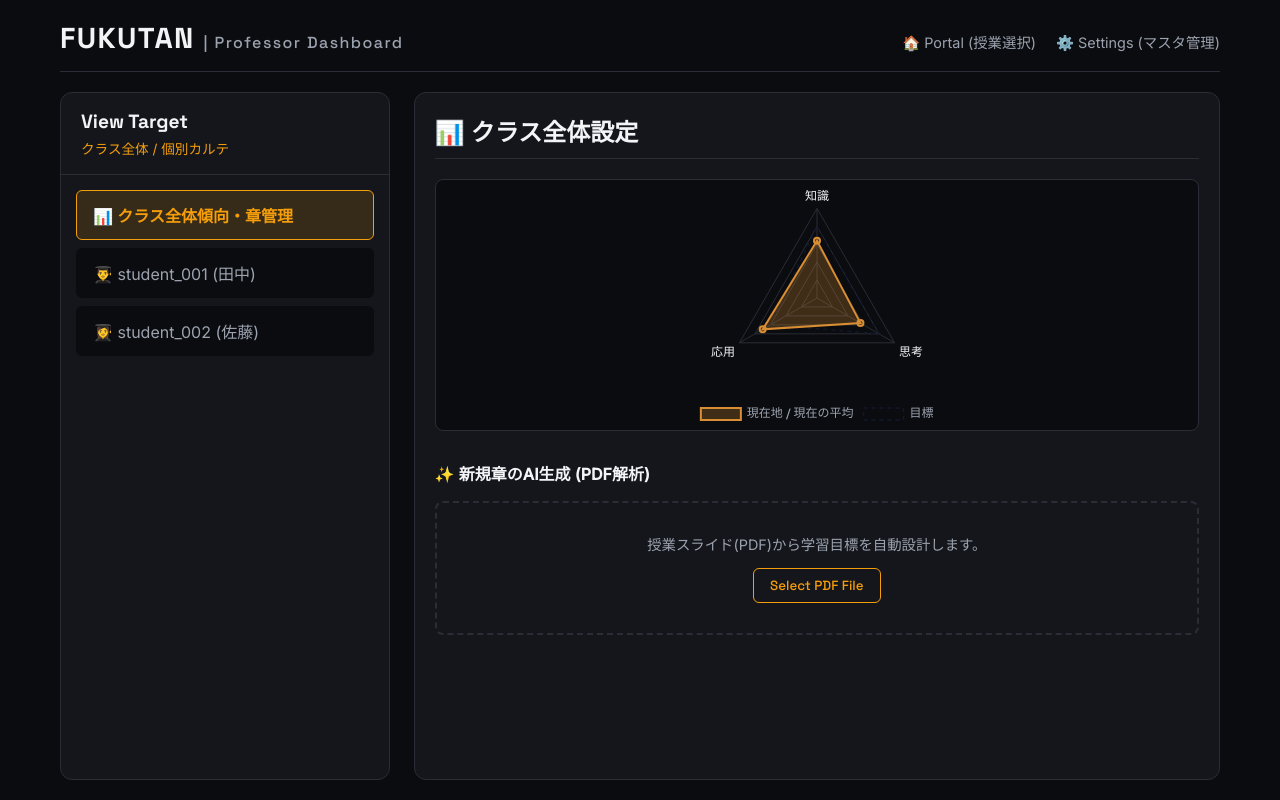
After one commit to l0o0l-ops/fukutan-bot, a FastAPI app: template templates/professor.html in a window 1280 px wide. The commit adds this page. Run offline with FastAPI, Linux system fonts and the light colour scheme; the template is opened without the code that fills it, so the values that code supplies are empty.

Commit message:
directory structure update

```diff
--- a/main.py
+++ b/main.py
@@ -50,7 +50,23 @@ def update_student_status(knowledge: int, thinking: int, application: int):
 # ==========================================
 @app.get("/", response_class=HTMLResponse)
 async def get_index(request: Request):
-    return templates.TemplateResponse(request=request,name="index.html")
+    """🏠 授業選択ポータル (Landing Page)"""
+    return templates.TemplateResponse(request=request, name="index.html")
+
+@app.get("/student", response_class=HTMLResponse)
+async def get_student(request: Request):
+    """👤 学生用コクピット (旧 index.html)"""
+    return templates.TemplateResponse(request=request, name="student.html")
+
+@app.get("/professor", response_class=HTMLResponse)
+async def get_professor(request: Request):
+    """👨‍🏫 教授用ダッシュボード"""
+    return templates.TemplateResponse(request=request, name="professor.html")
+
+@app.get("/settings", response_class=HTMLResponse)
+async def get_settings(request: Request):
+    """⚙️ マスタ管理画面"""
+    return templates.TemplateResponse(request=request, name="settings.html")
 
 @app.post("/api/chat")
 async def chat_endpoint(req: ChatRequest):
--- a/static/js/app.js
+++ b/static/js/app.js
@@ -1,3 +1,6 @@
+const urlParams = new URLSearchParams(window.location.search);
+const currentClassId = urlParams.get('class_id') || 'class_001';
+
 document.addEventListener('DOMContentLoaded', () => {
     // ==========================================
     // 1. Chart.js (レーダーチャート) の初期化
--- /dev/null
+++ b/static/js/professor.js
@@ -0,0 +1,90 @@
+const urlParams = new URLSearchParams(window.location.search);
+const currentClassId = urlParams.get('class_id') || 'class_001';
+
+document.addEventListener('DOMContentLoaded', () => {
+
+    // === 1. 左メニューの切り替えロジック ===
+    const targetItems = document.querySelectorAll('.target-item');
+    const contentPanels = document.querySelectorAll('.content-panel');
+
+    targetItems.forEach(item => {
+        item.addEventListener('click', () => {
+            // 選択状態のリセット
+            targetItems.forEach(t => t.classList.remove('active'));
+            contentPanels.forEach(p => p.classList.remove('active'));
+
+            // クリックされたものをアクティブに
+            item.classList.add('active');
+            const targetId = item.getAttribute('data-target');
+            document.getElementById(targetId).classList.add('active');
+        });
+    });
+
+    // === 2. レーダーチャートの初期描画（モックデータ） ===
+    // ※先ほど提示していただいたChart.jsのラッパー関数を想定
+    const state = {};
+
+    // クラス全体の平均チャート
+    drawRadar("overall-radar", "overallRadar", state, [3.2, 2.8, 3.5], [4, 4, 3]);
+
+    // 生徒ごとの個別チャート
+    drawRadar("student-1-radar", "student1Radar", state, [4, 4, 3], [4, 4, 3]);
+    drawRadar("student-2-radar", "student2Radar", state, [2, 1, 1], [4, 4, 3]);
+
+});
+
+// ==========================================
+// レーダーチャート描画関数 (先ほどのものをそのまま流用)
+// ==========================================
+function drawRadar(canvasId, stateKey, state, current, target) {
+    const canvas = document.getElementById(canvasId);
+    if (!canvas) return;
+
+    if (state[stateKey]) {
+      state[stateKey].data.datasets[0].data = current;
+      state[stateKey].data.datasets[1].data = target;
+      state[stateKey].update();
+      return;
+    }
+
+    Chart.defaults.font.family = "'Space Grotesk', sans-serif";
+    Chart.defaults.color = '#9ca3af';
+
+    state[stateKey] = new Chart(canvas.getContext("2d"), {
+      type: "radar",
+      data: {
+        labels: ["知識", "思考", "応用"],
+        datasets: [
+          {
+            label: "現在地 / 現在の平均",
+            data: current,
+            borderColor: "#d98e33",
+            backgroundColor: "rgba(217, 142, 51, 0.25)",
+            borderWidth: 2,
+          },
+          {
+            label: "目標",
+            data: target,
+            borderColor: "#12182b",
+            backgroundColor: "transparent",
+            borderDash: [4, 4],
+            borderWidth: 1.5,
+            pointRadius: 0,
+          },
+        ],
+      },
+      options: {
+        responsive: true,
+        maintainAspectRatio: false,
+        animation: { duration: 800, easing: 'easeOutQuart' },
+        scales: {
+            r: {
+                min: 0, max: 5, ticks: { stepSize: 1, display: false },
+                grid: { color: '#2a2d36' }, angleLines: { color: '#2a2d36' },
+                pointLabels: { font: { size: 12, family: "Inter" }, color: '#f3f4f6' }
+            }
+        },
+        plugins: { legend: { position: "bottom" } },
+      },
+    });
+}
--- /dev/null
+++ b/templates/professor.html
@@ -0,0 +1,120 @@
+<!DOCTYPE html>
+<html lang="ja">
+<head>
+    <meta charset="UTF-8">
+    <meta name="viewport" content="width=device-width, initial-scale=1.0">
+    <title>AI副担任：フクタン - 教授用ダッシュボード</title>
+    <link rel="preconnect" href="https://fonts.googleapis.com">
+    <link rel="preconnect" href="https://fonts.gstatic.com" crossorigin>
+    <link href="https://fonts.googleapis.com/css2?family=Inter:wght@400;500&family=Space+Grotesk:wght@500;700&display=swap" rel="stylesheet">
+    <link rel="stylesheet" href="/static/css/style.css">
+    <style>
+        .nav-link { color: var(--text-muted); text-decoration: none; font-size: 0.9rem; transition: color 0.2s; }
+        .nav-link:hover { color: var(--text-main); }
+
+        /* 左メニュー用のスタイル */
+        .target-list { list-style: none; padding: 15px; margin: 0; display: flex; flex-direction: column; gap: 8px; }
+        .target-item {
+            padding: 12px 16px; border-radius: 6px; cursor: pointer; border: 1px solid transparent;
+            background-color: var(--bg-ink); color: var(--text-muted); transition: all 0.2s;
+        }
+        .target-item:hover { border-color: var(--border-ink); color: var(--text-main); }
+        .target-item.active {
+            background-color: var(--lamp-glow); border-color: var(--lamp-amber); color: var(--lamp-amber); font-weight: bold;
+        }
+
+        /* コンテンツパネルの切り替え */
+        .content-panel { display: none; }
+        .content-panel.active { display: block; animation: fadeIn 0.3s ease-out; }
+        @keyframes fadeIn { from { opacity: 0; transform: translateY(5px); } to { opacity: 1; transform: translateY(0); } }
+
+        /* PDFアップロード等 */
+        .upload-area { border: 2px dashed var(--border-ink); padding: 30px; text-align: center; border-radius: 8px; margin-bottom: 20px; transition: border-color 0.3s; }
+        .upload-area:hover { border-color: var(--lamp-amber); }
+        #file-input { display: none; }
+        .btn-outline { background-color: transparent; border: 1px solid var(--lamp-amber); color: var(--lamp-amber); padding: 8px 16px; border-radius: 6px; cursor: pointer; font-family: 'Space Grotesk', sans-serif; transition: background-color 0.2s; }
+        .btn-outline:hover { background-color: var(--lamp-glow); }
+        .btn-solid { background-color: var(--lamp-amber); color: var(--bg-ink); border: none; padding: 10px 20px; border-radius: 6px; font-weight: bold; cursor: pointer; font-family: 'Space Grotesk', sans-serif; }
+    </style>
+    <script src="https://cdn.jsdelivr.net/npm/chart.js"></script>
+</head>
+<body>
+    <div class="app-wrapper">
+        <header style="display: flex; justify-content: space-between; align-items: baseline;">
+            <h1>FUKUTAN <span class="subtitle">| Professor Dashboard</span></h1>
+            <div style="display: flex; gap: 20px;">
+                <a href="/" class="nav-link">🏠 Portal (授業選択)</a>
+                <a href="/settings" class="nav-link">⚙️ Settings (マスタ管理)</a>
+            </div>
+        </header>
+
+        <main class="main-layout">
+            <section class="chat-section" style="flex: 3;">
+                <div class="section-header">
+                    <h2>View Target</h2>
+                    <p>クラス全体 / 個別カルテ</p>
+                </div>
+                <ul class="target-list" id="target-selector">
+                    <li class="target-item active" data-target="panel-overall">📊 クラス全体傾向・章管理</li>
+                    <li class="target-item" data-target="panel-student-1">👨‍🎓 student_001 (田中)</li>
+                    <li class="target-item" data-target="panel-student-2">👩‍🎓 student_002 (佐藤)</li>
+                </ul>
+            </section>
+
+            <section class="status-section" style="flex: 7; overflow-y: auto; padding: 20px; background-color: var(--panel-ink);">
+
+                <div id="panel-overall" class="content-panel active">
+                    <h2 style="margin-top: 0; font-family: 'Space Grotesk', sans-serif; border-bottom: 1px solid var(--border-ink); padding-bottom: 10px;">📊 クラス全体設定</h2>
+
+                    <div style="height: 250px; margin-bottom: 30px; display: flex; justify-content: center; align-items: center; border: 1px solid var(--border-ink); border-radius: 8px; background-color: var(--bg-ink);">
+                        <canvas id="overall-radar"></canvas>
+                    </div>
+
+                    <h3 style="font-size: 1rem; margin-top: 0;">✨ 新規章のAI生成 (PDF解析)</h3>
+                    <div class="upload-area">
+                        <p style="color: var(--text-muted); font-size: 0.9rem; margin-top: 0;">授業スライド(PDF)から学習目標を自動設計します。</p>
+                        <input type="file" id="file-input" accept="application/pdf">
+                        <button class="btn-outline" onclick="document.getElementById('file-input').click()">Select PDF File</button>
+                    </div>
+                </div>
+
+                <div id="panel-student-1" class="content-panel">
+                    <h2 style="margin-top: 0; font-family: 'Space Grotesk', sans-serif; border-bottom: 1px solid var(--border-ink); padding-bottom: 10px;">👨‍🎓 student_001 (田中) のカルテ</h2>
+
+                    <div style="display: flex; gap: 20px; margin-bottom: 20px;">
+                        <div style="flex: 1; border: 1px solid var(--border-ink); border-radius: 8px; background-color: var(--bg-ink); padding: 15px;">
+                            <h4 style="margin: 0 0 10px 0; color: var(--lamp-amber);">【AI成長日報】</h4>
+                            <p style="font-size: 0.9rem; color: var(--text-main); line-height: 1.6;">
+                                コンテナとVMの違いを的確に説明できました。特にカーネル共有の概念への理解が深いです。<br>
+                                <strong>💡 次のステップ:</strong> Kubernetesの自己修復機能の学習へ進めてください。
+                            </p>
+                        </div>
+                        <div style="flex: 1; height: 200px; border: 1px solid var(--border-ink); border-radius: 8px; background-color: var(--bg-ink);">
+                            <canvas id="student-1-radar"></canvas>
+                        </div>
+                    </div>
+                </div>
+
+                <div id="panel-student-2" class="content-panel">
+                    <h2 style="margin-top: 0; font-family: 'Space Grotesk', sans-serif; border-bottom: 1px solid var(--border-ink); padding-bottom: 10px;">👩‍🎓 student_002 (佐藤) のカルテ</h2>
+
+                    <div style="display: flex; gap: 20px; margin-bottom: 20px;">
+                        <div style="flex: 1; border: 1px solid var(--border-ink); border-radius: 8px; background-color: var(--bg-ink); padding: 15px;">
+                            <h4 style="margin: 0 0 10px 0; color: var(--lamp-amber);">【AI成長日報】</h4>
+                            <p style="font-size: 0.9rem; color: var(--text-main); line-height: 1.6;">
+                                現在「ホストOS」という用語の定義で少しつまずいています。対話を通じて自力での言語化を促し中です。
+                            </p>
+                        </div>
+                        <div style="flex: 1; height: 200px; border: 1px solid var(--border-ink); border-radius: 8px; background-color: var(--bg-ink);">
+                            <canvas id="student-2-radar"></canvas>
+                        </div>
+                    </div>
+                </div>
+
+            </section>
+        </main>
+    </div>
+
+    <script src="/static/js/professor.js"></script>
+</body>
+</html>
```
Also changed, not shown: static/js/index.js (added, +44 -0 lines), static/js/settings.js (added, +68 -0 lines), templates/index.html (+42 -33 lines), templates/settings.html (added, +106 -0 lines), templates/student.html (added, +52 -0 lines).
